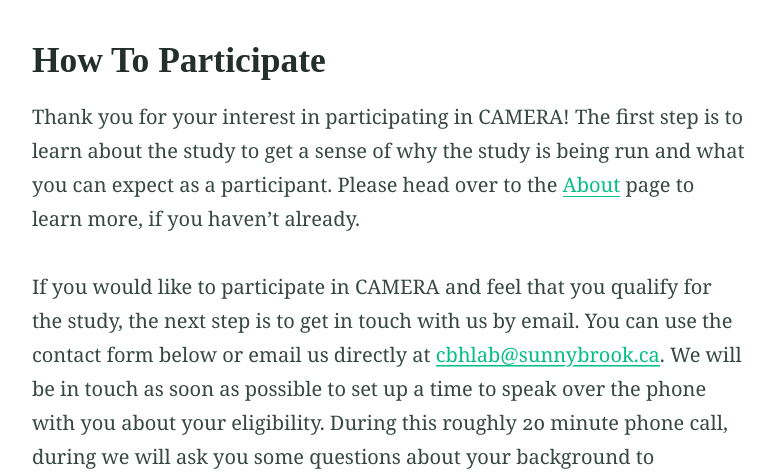
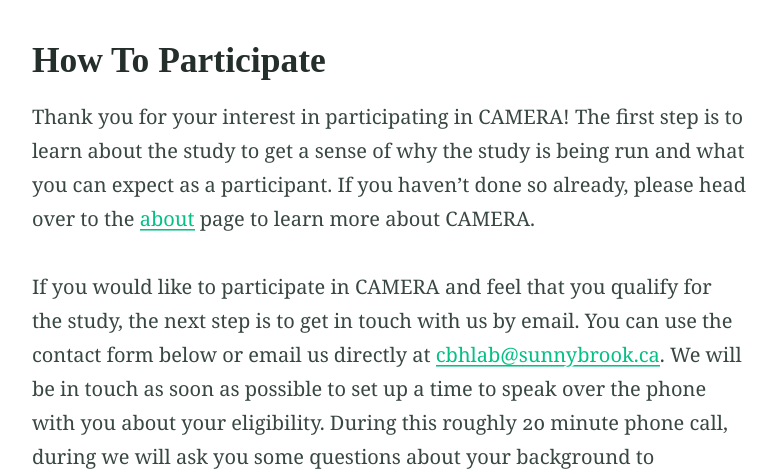
Before and after one commit to camerastudy/camerastudy.github.io, a Jekyll site: the page built from participate.md, in a window 1280 px wide and 900 px high, cut to the strip 428-900 px from the top of the window. Shown: the whole strip, without its empty margins (251-1026 px from the left). Built offline with Jekyll 4.4.1, drawn with Linux system fonts in a browser that asks for light colours; our own code applies the rules of GitHub Pages for plain Markdown files.

Commit message:
Update participate text

```diff
--- a/participate.md
+++ b/participate.md
@@ -7,8 +7,8 @@
 ---
 ## How To Participate
 Thank you for your interest in participating in CAMERA! The first step is to learn about the study to get a sense of
-why the study is being run and what you can expect as a participant. Please head over to the [About](/about.md) page to
-learn more, if you haven't already.
+why the study is being run and what you can expect as a participant. If you haven't done so already, please head over to
+the [about](/about.md) page to learn more about CAMERA.
 <br/><br/>
 If you would like to participate in CAMERA and feel that you qualify for the study, the next step is to get in touch
 with us by email. You can use the contact form below or email us directly at <a href="mailto:cbhlab@sunnybrook.ca">cbhlab@sunnybrook.ca</a>.
```
